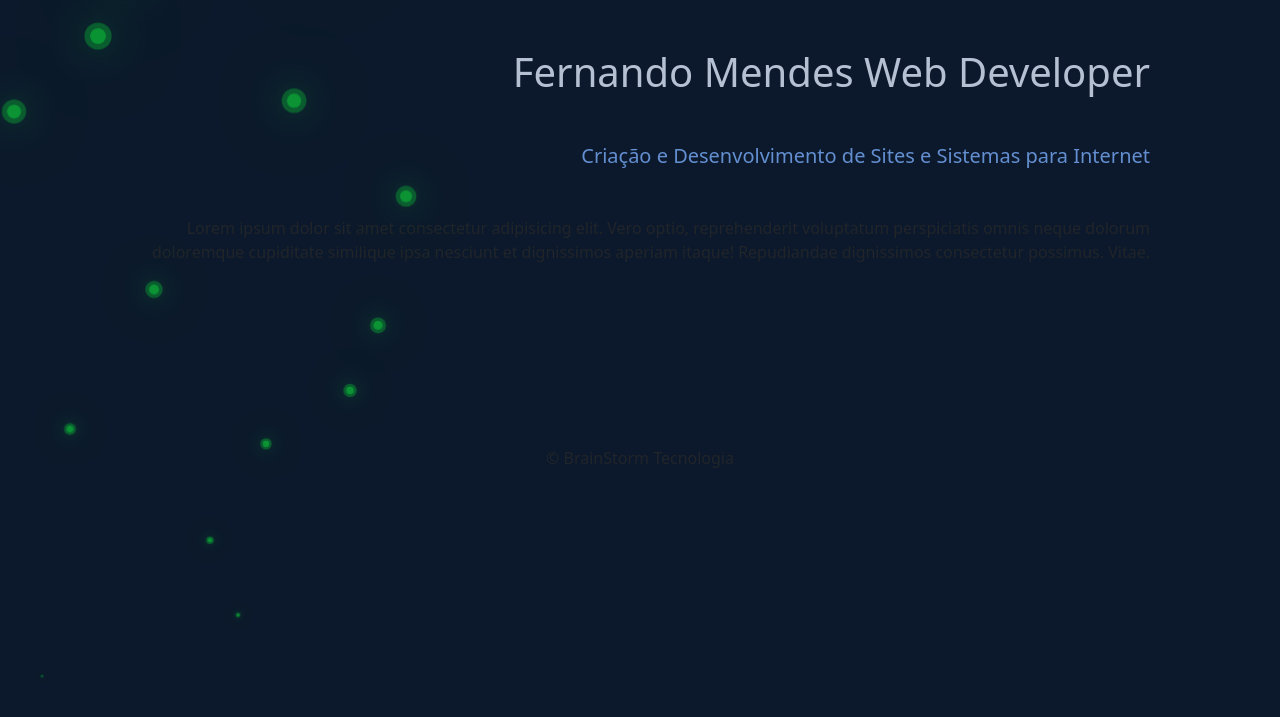
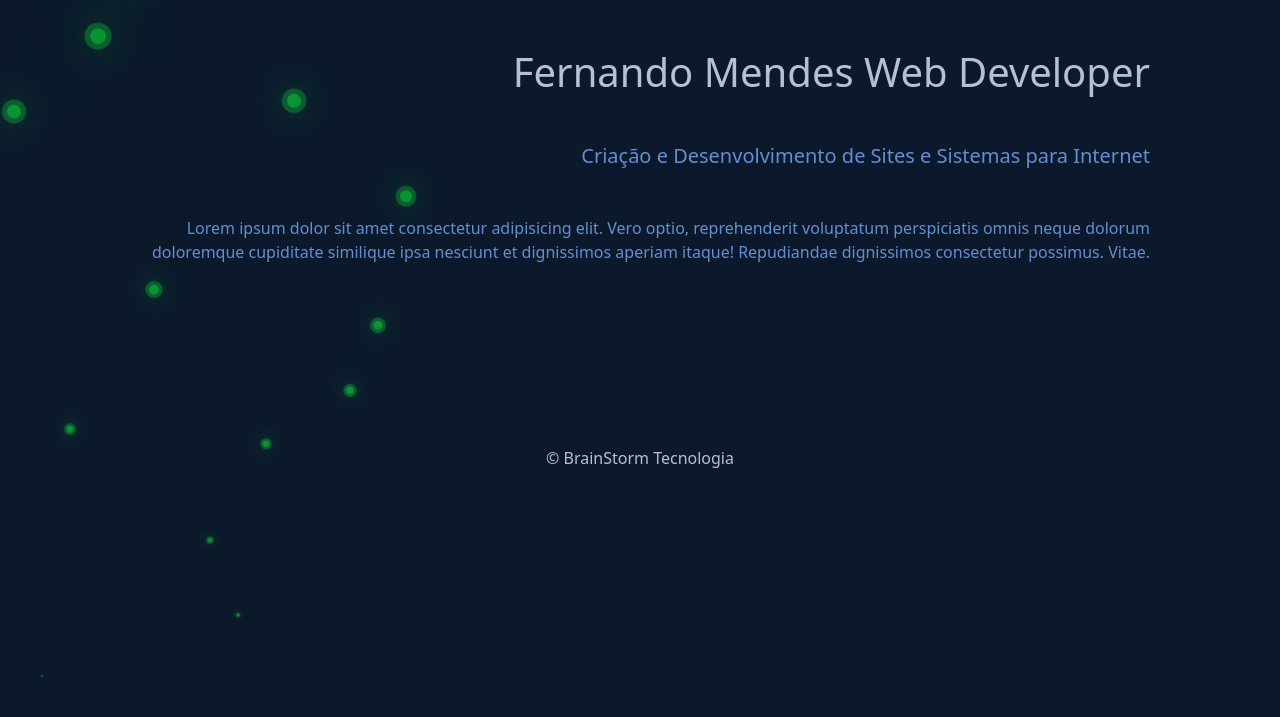
Before and after one commit to Fat83dotcom/MySite, a Django app: template Core/templates/site/index.html in a window 1280 px wide. Shown: the part 70-787 px from the top of the page. Run offline with Django 3.2, Linux system fonts and the light colour scheme; the template is opened without the code that fills it, so the values that code supplies are empty.

Commit message:
css footer e p para index.

```diff
--- a/templates/static/css/styleIndex.css
+++ b/templates/static/css/styleIndex.css
@@ -62,3 +62,11 @@ body{
         transform: translateY(-10vh) scale(1);
     }
 }
+footer{
+    width: 100%;
+    color: var(--font-color-light);
+}
+p{
+    color: var(--font-color-content);
+    text-align: end;
+}
```
